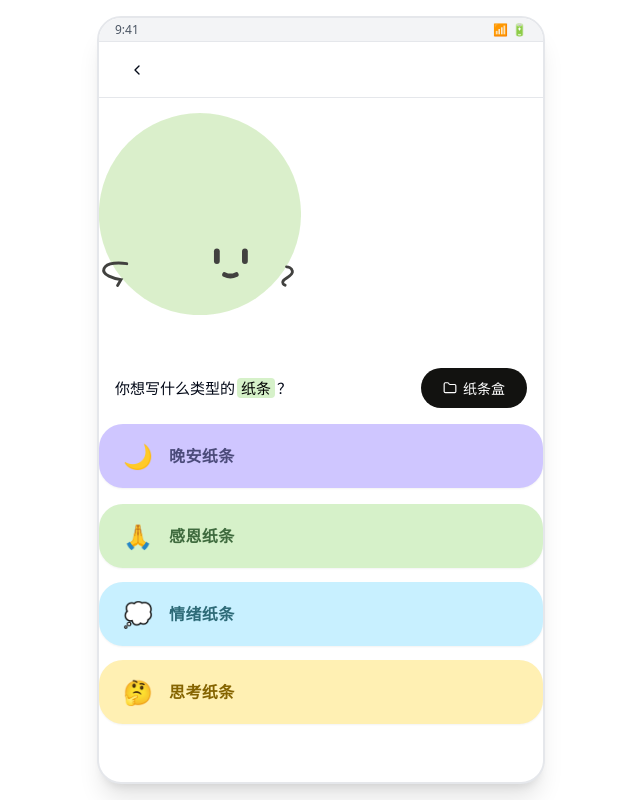
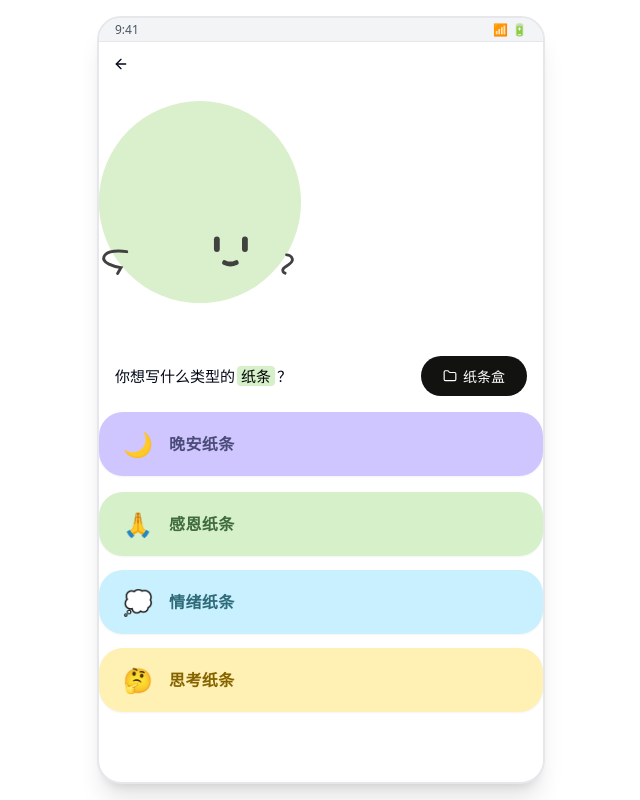
Before and after one commit to Pikady/MoodBubble, a Next.js app: page /notes/new in a window 1280 px wide. Shown: the whole page, without its empty margins (319-959 px from the left). Built offline with nearby package versions, Linux system fonts and the light colour scheme.

Commit message:
修复返回键bug
Signed-off-by: chen <2652917633@qq.com>

```diff
--- a/src/app/notes/new/page.tsx
+++ b/src/app/notes/new/page.tsx
@@ -4,8 +4,9 @@ import { useRouter } from 'next/navigation';
 
 import AppShell from '@/components/layout/AppShell';
 import TopBar from '@/components/layout/TopBar';
-
+import { Button } from '@/components/ui/button';
 import CharacterBubble from '@/components/mascot/CharacterBubble';
+import { Plus, ArrowLeft, FileText } from 'lucide-react';
 // app/notes/new/page.tsx
 
 import PaperCollection from "@/components/ui/PaperCollection"; // 你已经写好的纸条盒组件
@@ -27,10 +28,15 @@ export default function NewNotePage() {
   return (
     <AppShell
       topBar={
-        <TopBar
-          showBack
-          onBack={() => router.back()}
-        />
+        <div className='flex justify-between'>
+          <Button
+            variant="ghost"
+            size="icon"
+            onClick={() => { router.push('/home') }}
+          >
+            <ArrowLeft className="h-5 w-5" />
+          </Button>
+        </div>
       }
     >
 
--- a/src/app/notes/page.tsx
+++ b/src/app/notes/page.tsx
@@ -75,16 +75,11 @@ function ClipBoxContent() {
           >
             <ArrowLeft className="h-5 w-5" />
           </Button>
-          <Button
-            variant="ghost"
-            size="icon"
-            onClick={() => { }}
-          >
-            <Plus className="h-5 w-5" />
-          </Button>
         </div>
       }>
-      <NoteBoxList noteboxes={groupedNotes}></NoteBoxList>
+      <div className="h-full">
+        <NoteBoxList noteboxes={groupedNotes}></NoteBoxList>
+      </div>
     </AppShell>
   )
 }
```
